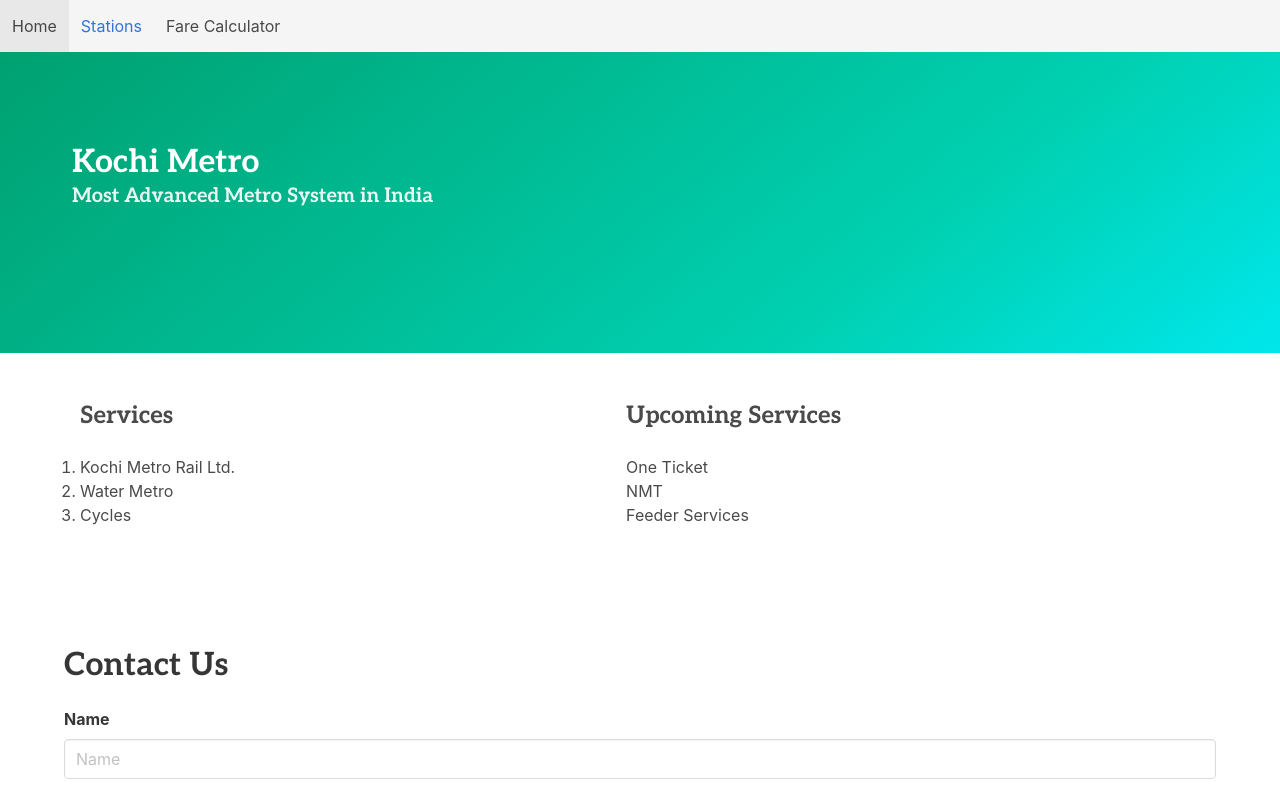
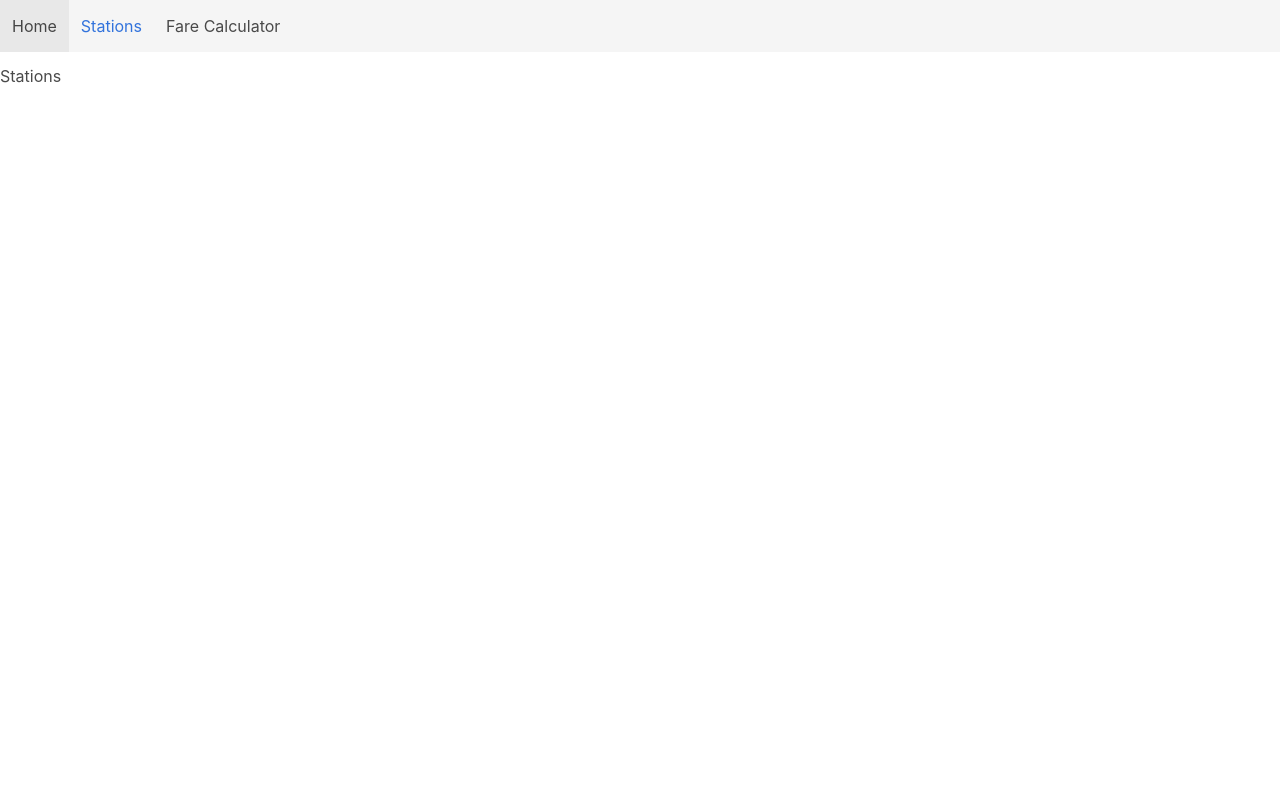
Before and after one commit to agneym/metro-workshop-app, a React (Create React App) app in the folder app/: page /stations in a window 1280 px wide. Shown: the top 794 px of the page. Built offline with nearby package versions, Linux system fonts and the light colour scheme.

Commit message:
setup placeholder stations

```diff
--- a/app/src/App.js
+++ b/app/src/App.js
@@ -5,13 +5,17 @@
 import "./App.css";
 import Navbar from "./Navbar";
 import Home from "./components/Home";
+import Stations from "./components/Stations";
 
 function App() {
   return (
     <div className="App">
       <Router>
         <Navbar />
-        <Route path="/" component={Home} />
+        <div style={{ marginTop: 64 }}>
+          <Route exact path="/" component={Home} />
+          <Route path="/stations" component={Stations} />
+        </div>
       </Router>
     </div>
   );
--- /dev/null
+++ b/app/src/components/Stations.js
@@ -0,0 +1,11 @@
+import React from "react";
+
+function Stations() {
+  return (
+    <main>
+      <p>Stations</p>
+    </main>
+  );
+}
+
+export default Stations;
```
